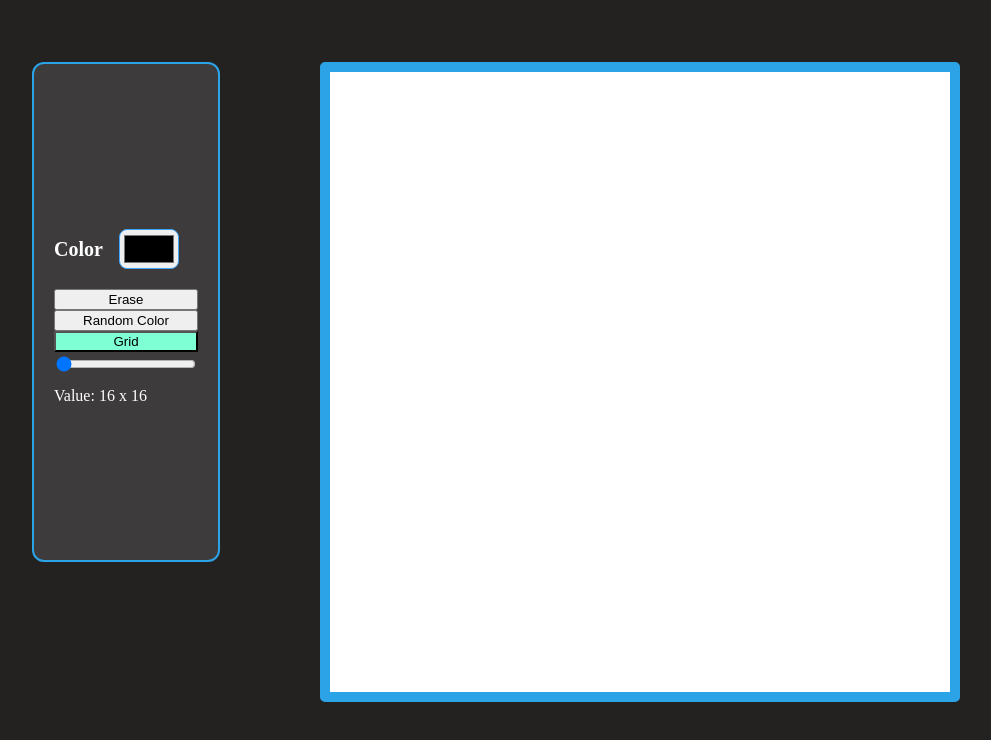
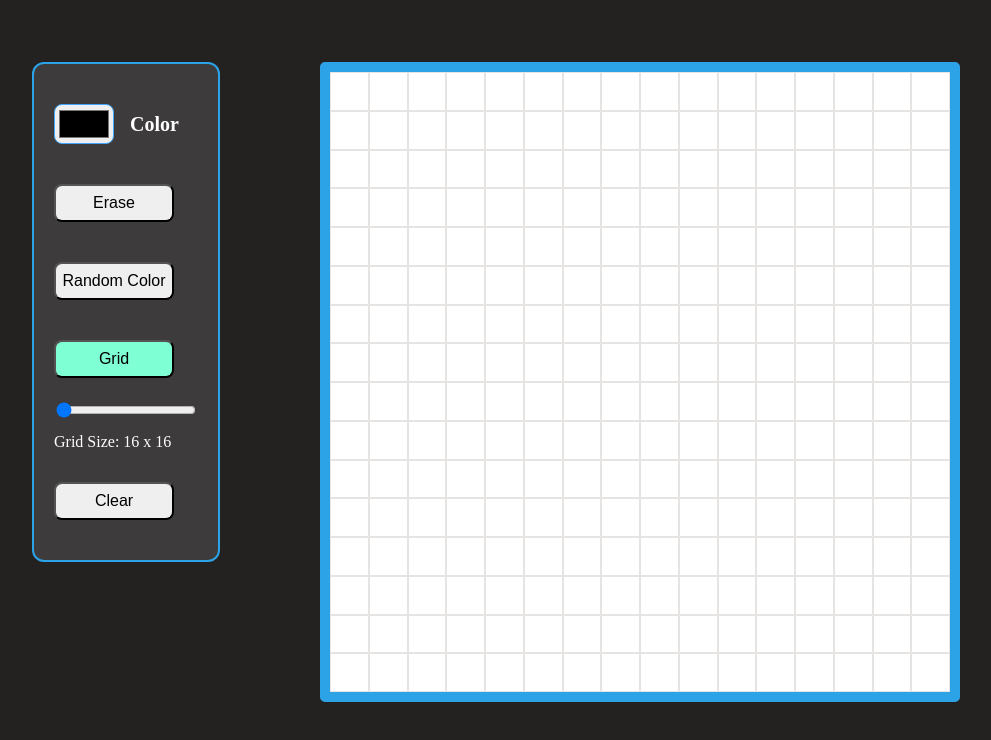
Before and after one commit to nerdyblock/etch-a-sketch, a plain HTML site: page index.html in a window 1280 px wide. Shown: the part 112-852 px from the top of the page, without its empty margins (144-1135 px from the left). Drawn offline with Linux system fonts and the light colour scheme.

Commit message:
changed the max slider value to 100

```diff
--- a/index.html
+++ b/index.html
@@ -16,16 +16,17 @@
         <main>
             <div class="menu">
                 <div id="color-picker">
+                    <input type="color" id="color">
                     <span id="color-text">Color</span>
-                    <input type="color" id="color">
                 </div>
-                <button id="erase">Erase</button>
-                <button id="random-color">Random Color</button>
-                <button id="grid">Grid</button>
+                <button id="erase" class="btn-style">Erase</button>
+                <button id="random-color" class="btn-style">Random Color</button>
+                <button id="grid" class="btn-style">Grid</button>
                 <div class="range-slider">
-                    <input type="range" min="16" max="74" value="16" class="myslider">
-                    <p>Value: <span id="demo"></span></p>
+                    <input type="range" min="16" max="100" value="16" class="myslider">
+                    <p>Grid Size: <span id="demo"></span></p>
                 </div>
+                <button id="clear" class="btn-style">Clear</button>
             </div>
             <div class="container"></div>
 
```
